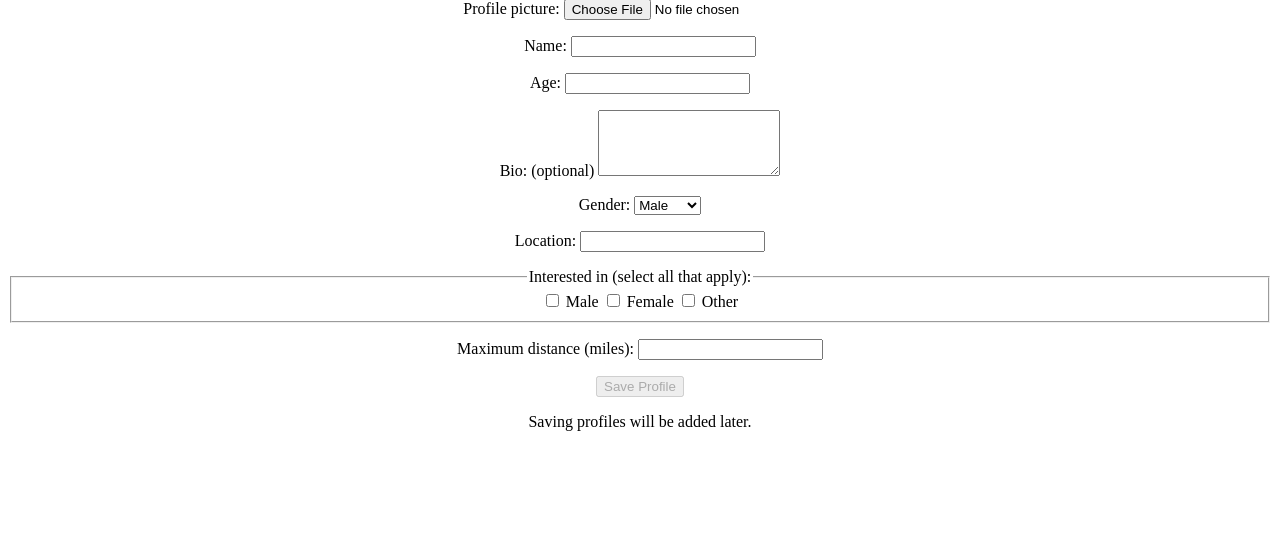
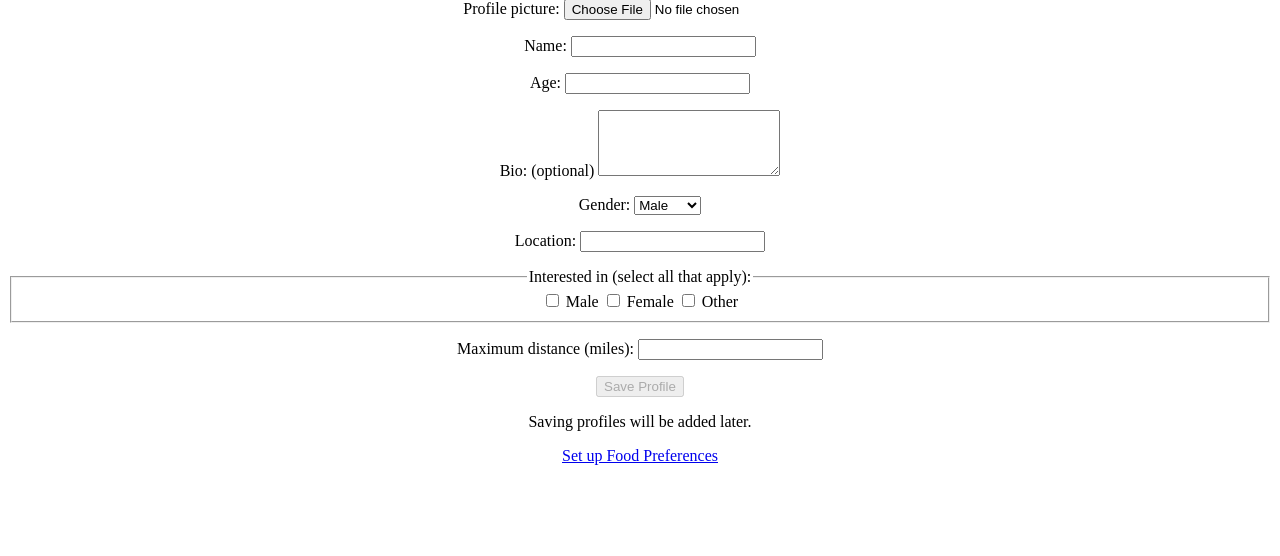
Before and after one commit to carolinecroft/foodies, a Django app: page /profile/setup/ in a window 1280 px wide. Shown: the part 128-684 px from the top of the page. Run offline with Django 5.2, Linux system fonts and the light colour scheme.

Commit message:
Adds a link to our future food preferences page at the bottom

```diff
--- a/templates/profile_setup.html
+++ b/templates/profile_setup.html
@@ -67,5 +67,8 @@
 
     <button type="button" disabled>Save Profile</button>
     <p>Saving profiles will be added later.</p>
+
+    <a href="#">Set up Food Preferences</a>
+
 </form>
 {% endblock content %}
```
